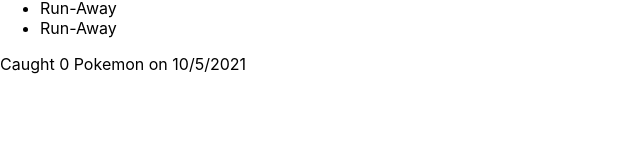
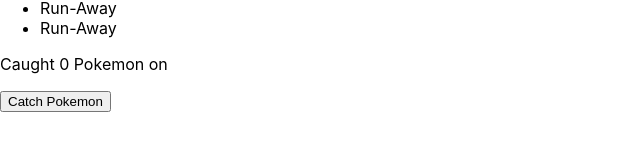
Before and after one commit to Texx45/pokedex, a React (Create React App) app: page / in a window 1280 px wide. Shown: the part 500-650 px from the top of the page, without its empty margins (0-640 px from the left). Built offline with nearby package versions, Linux system fonts and the light colour scheme.

Commit message:
completed exercises

```diff
--- a/src/App.js
+++ b/src/App.js
@@ -1,15 +1,22 @@
 import "./App.css";
 import BestPokemon from "./Components/BestPokemon";
 import CaughtPokemon from "./Components/CaughtPokemon";
+import ClickLoggerApp from "./Components/ClickLoggerApp";
 import Logo from "./Components/Logo";
 const abilities = ["Anticipation", "Adaptability", "Run-Away", "Run-Away"];
+const date = new Date().toLocaleDateString();
 
 function App() {
+  const logWhenClicked = () => {
+    console.log("Image Clicked");
+  };
+
   return (
     <div>
-      <Logo appName="Pokedex" />;
+      <Logo appName="Pokedex" handleClick={logWhenClicked} />;
       <BestPokemon powers={abilities} />
-      <CaughtPokemon />
+      <CaughtPokemon setDate={date} />
+      {/* <ClickLoggerApp /> */}
     </div>
   );
 }
--- a/src/Components/CaughtPokemon.js
+++ b/src/Components/CaughtPokemon.js
@@ -1,7 +1,29 @@
-function CaughtPokemon() {
-  const date = new Date().toLocaleDateString();
+import React from "react";
+const useState = React.useState;
 
-  return <p>Caught 0 Pokemon on {date}</p>;
+function CaughtPokemon({ date }) {
+  let [caught, setCaught] = useState([]);
+
+  function catchPokemon() {
+    let newPokemon = ["Meow", "Chicken", "Ditto", "Mewtwo"];
+    const randomPokemon = Math.floor(Math.random() * newPokemon.length);
+    setCaught(caught.concat(newPokemon[randomPokemon]));
+    console.log(caught);
+  }
+
+  return (
+    <div>
+      <p>
+        Caught {caught.length} Pokemon on {date}
+      </p>
+      <button onClick={catchPokemon}>Catch Pokemon</button>
+      <ul>
+        {caught.map((pokemon, index) => {
+          return <li key={index}>{pokemon}</li>;
+        })}
+      </ul>
+    </div>
+  );
 }
 
 export default CaughtPokemon;
--- /dev/null
+++ b/src/Components/ClickLoggerApp.js
@@ -0,0 +1,22 @@
+function ClickLoggerApp() {
+  function logWhenClicked() {
+    console.log("Button was clicked");
+  }
+
+  return (
+    <div>
+      <FancyButton handleClick={logWhenClicked} />
+      <p>Then look in the console.</p>
+    </div>
+  );
+}
+
+function FancyButton(props) {
+  return (
+    <button className="my-fancy-classname" onClick={props.handleClick}>
+      Click Me!
+    </button>
+  );
+}
+
+export default ClickLoggerApp;
--- a/src/Components/Logo.js
+++ b/src/Components/Logo.js
@@ -1,13 +1,14 @@
-function Logo(props) {
+function Logo({ appName, handleClick }) {
   //   const appName = `Terry's Pokedex`;
-  console.log(props);
+  // console.log(props);
 
   return (
     <div>
-      <h1>Welcome to the {props.appName}</h1>
+      <h1>Welcome to the {appName}</h1>
       <img
+        onClick={handleClick}
         src="https://assets.pokemon.com/assets/cms2/img/pokedex/full/016.png"
-        alt=""
+        alt="bird"
       />
     </div>
   );
```
